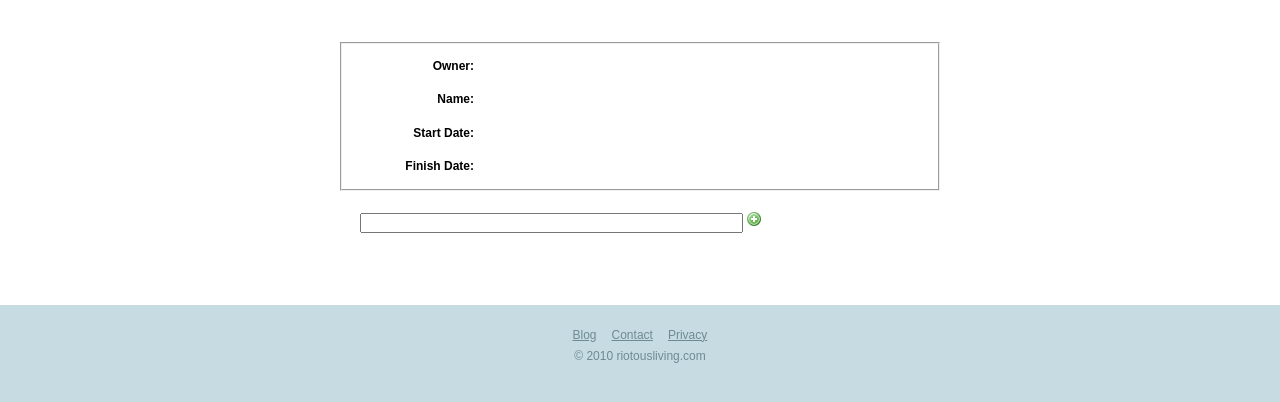
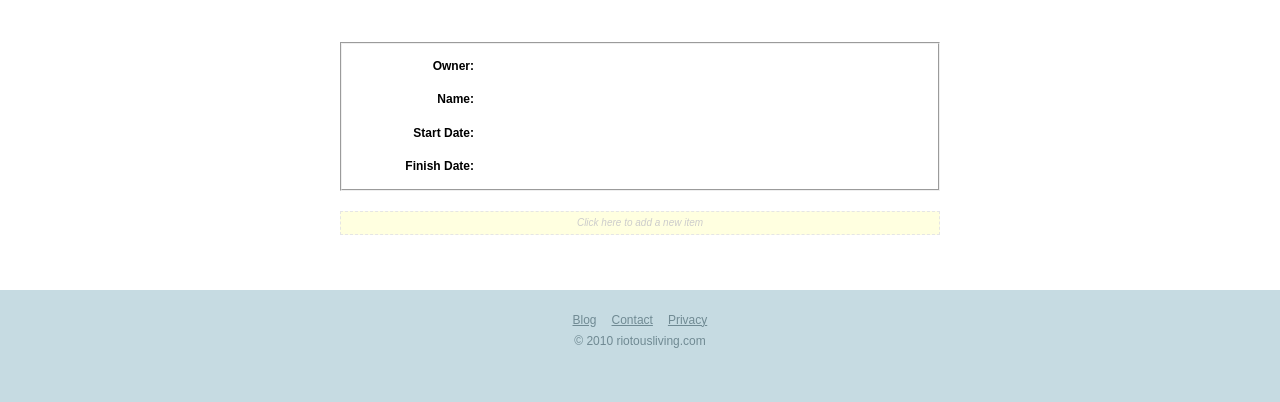
Before and after one commit to wwitzel3/riotoustools, a Python web app: template riotoustools/templates/dayzero_show.mako in a window 1280 px wide. Shown: the part 181-583 px from the top of the page. Run offline with Mako, Linux system fonts and the light colour scheme; the template is opened without the code that fills it, so the values that code supplies are empty; some libraries are stand-ins or nearby versions.

Commit message:
Tweaked list adding. Updated CSS and JS and Mako Template.

```diff
--- a/riotoustools/static/dayzero.css
+++ b/riotoustools/static/dayzero.css
@@ -10,6 +10,13 @@
     border: 1px solid #E5E5E5;
     margin-bottom: 5px;
     background-color: lightyellow;
+}
+
+#day-zero-list li.hover.new {
+    list-style: none;
+    border: 1px dashed #E5E5E5;
+    color: #CCCCCC;
+    text-align: center;
 }
 
 .day-zero-item-container {
@@ -47,8 +54,6 @@
     font-style: italic;
     display: inline-block;
 }
-.day-zero-item-add {
-    margin-top: 20px;
+.day-zero-list-info {
     margin-bottom: 20px;
-    margin-left: 20px;
 }
--- a/riotoustools/static/dayzero.js
+++ b/riotoustools/static/dayzero.js
@@ -4,7 +4,7 @@ $.template('completed-template', [
 );
 
 $.template('notcompleted-template', [
-    ' <p class="day-zero-item-description multi-editable">{{if}}${long_description}{{else}} ',
+    ' <p class="day-zero-item-description multi-editable">{{if long_description}}${long_description}{{else}} ',
     '<span class="notice">Double-click to enter a long description</span>{{/if}}</p> ',
     ' <label class="day-zero-label day-zero-item-label" for="day-zero-item-timestamp-added">Added:</label> ',
     ' <p class="day-zero-item-timestamp" name="day-zero-item-timestamp-added">${created_at}</p> '].join('')
@@ -26,6 +26,15 @@ $.template('item-template', [
     '<label class="day-zero-label day-zero-item-label" for="day-zero-item-timestamp-added">Added:</label>',
     '<p class="day-zero-item-timestamp" name="day-zero-item-timestamp-added">${created_at}</p>',
     '</div></form></div></li>'].join('')
+);
+
+$.template('item-new-template', [
+    '<div class="day-zero-item-container">',
+    '<form class="inline-block" name="day-zero-item-add">',
+    '<input type="text" name="description" value="" />',
+    '<button class="add">Save</button>',
+    '<button class="cancel">Cancel</button>',
+    '</form></div>'].join('')
 );
 
 $('.accept').live('click', function(o) {
@@ -59,18 +68,33 @@ $('.accept').live('click', function(o) {
     return false;
 });
 
+$('.hover.new').live('click', function(o) {
+    o.stopPropagation(); o.preventDefault();
+    var item_container = $(o.target).parents('.day-zero-item-container');
+    if ($(item_container).find('input[name=description]').length != 0) {
+        o.stopPropagation();
+        return false;
+    }
+    $(o.target).html($.tmpl('item-new-template'));
+    return false;
+});
+
 $('.add').live('click', function(o) {
     o.stopPropagation(); o.preventDefault();
-    var form = $(o.target).parents('.day-zero-item-add').find('form');
-    $.post(form.attr('action'), form.serialize(), function (data) {
+    var item = $('.hover.new');
+    $(item).html('<span class="notice">Click here to add a new item</span>');
+
+    var action = $('input[name=day-zero-item-add-action]').val();
+    var form = $(o.target).parents('.day-zero-item-container').find('form[name=day-zero-item-add]');
+    $.post(action, form.serialize(), function (data) {
         if (data.status) {
-            $('#day-zero-list').append($.tmpl('item-template', data));
-            $('.day-zero-item.new').fadeIn(500, function() {});
-            $(form).each(function () {
-                this.reset();
+            $('#day-zero-list').children('li:last').before($.tmpl('item-template', data));
+            $('.day-zero-item.new').fadeIn(500, function() {
+                $('.day-zero-item.new').removeClass('new');
             });
         }
     });
+
     return false;
 });
 
--- a/riotoustools/static/style.css
+++ b/riotoustools/static/style.css
@@ -77,6 +77,10 @@ textarea {
 }
 a:hover {
     text-decoration: underline;
+}
+
+.hidden {
+    display:none;
 }
 
 #header {
--- a/riotoustools/templates/dayzero_show.mako
+++ b/riotoustools/templates/dayzero_show.mako
@@ -25,16 +25,14 @@
 </div>
 
 % if dayzero_list.user == user:
-<div class="day-zero-item-add">
-    <form class="inline-block" name="day-zero-item-add-form" action="/dayzero/${dayzero_list.id}/add">
-    <input type="text" name="description" />
-    <input class="button add" type="image" src="/static/icons/add.png" />
-    </form>
-</div>
+    <input type="hidden" name="day-zero-item-add-action" value="/dayzero/${dayzero_list.id}/add" />
 % endif
 
-<ol id="day-zero-list">
-    % for item in dayzero_list.items:
+<ol id="day-zero-list" start="0">
+    % if len(dayzero_list.items) > 1:
+        <li class="hover new"><span class="notice">Click here to add a new item</span></li>
+    % endif
+    % for i, item in enumerate(dayzero_list.items):
     <li class="day-zero-item">
         <div class="day-zero-item-container">
             <form class="inline-block" name="day-zero-item-form" action="/dayzeroitem/${item.id}">
@@ -68,6 +66,7 @@
         </div>
     </li>
     % endfor
+    <li class="hover new"><span class="notice">Click here to add a new item</span></li>
 </ol>
 </div>
 
```
